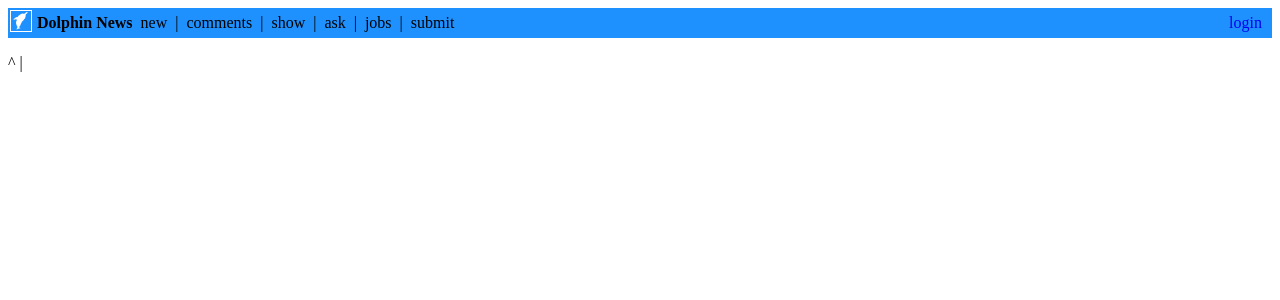
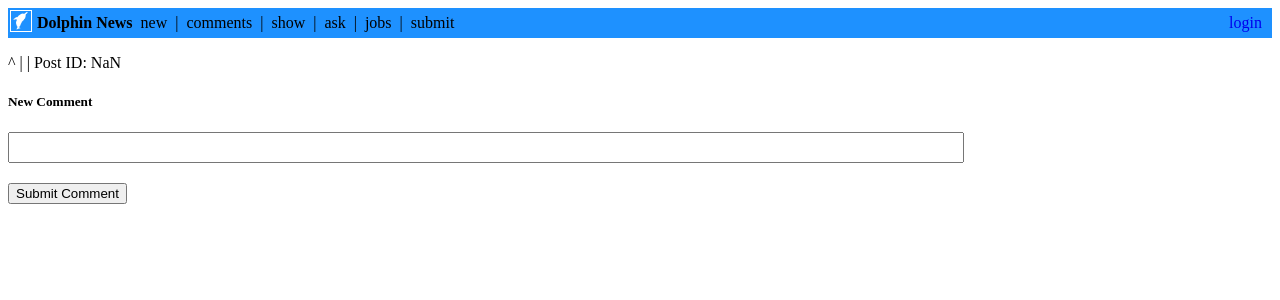
Before and after one commit to BingoBois/DolphinNewsFrontend, a React (Create React App) app: page /post in a window 1280 px wide. Shown: the top 300 px of the page. Built offline with nearby package versions, Linux system fonts and the light colour scheme.

Commit message:
Basic-foundation for new Comment, can see input in console when onSubmit

```diff
--- a/src/api/DataHandler.ts
+++ b/src/api/DataHandler.ts
@@ -5,7 +5,7 @@ import { CommentObject } from 'src/types/comment';
 
 
 const API_URL = "http://80.240.24.203:3000" //"80.167.223.178";
-//const LOCAL_URL = "http://localhost:3000";
+//onst API_URL = "http://localhost:3000";
 
 enum HttpRequestType {
     Get,
--- a/src/components/Comment.tsx
+++ b/src/components/Comment.tsx
@@ -19,6 +19,7 @@ export default class Comment extends React.Component<RealComment,any>{
               <p className="userText">{this.props.username}</p>
               <p className="timeText">{this.props.time}</p>
               <p className="rowDivider unselectable">|</p>
+
           </div>
       </div>
     );
--- a/src/screens/MainScreen.tsx
+++ b/src/screens/MainScreen.tsx
@@ -66,7 +66,7 @@ class MainScreen extends React.Component<any, mainScreenState> {
                 {tableData}
                 <br/>
                 {commentTableTest}
-                <h2 style={{marginBottom: 40}} onClick={() => {
+                <h2 style={{marginBottom: 40, cursor: 'pointer'}} onClick={() => {
                     store.updatePosts()
                 }}>More</h2>
 
--- a/src/screens/PostScreen.tsx
+++ b/src/screens/PostScreen.tsx
@@ -9,16 +9,22 @@ interface PostState {
   postUrl: string | undefined,
   postKarma: number | undefined,
   comments: Array<RealComment> | undefined
+  newComment: string
 }
 
 export default class PostScreen extends React.Component<any, PostState>{
+
+
   state = {
     postId: undefined,
     postContent: undefined,
     postUrl: undefined,
     postKarma: undefined,
-    comments: []
+    comments: [],
+    newComment: ""
   }
+
+
 
   componentWillMount(){
     this.setState({
@@ -35,6 +41,7 @@ export default class PostScreen extends React.Component<any, PostState>{
       getPostById(this.state.postId).then((data) => {
         //@ts-ignore
         this.setState({postContent : data[0].post_text, postUrl: data[0].post_url, postKarma: 85});
+        console.log(this.state.postContent)
       });
     }
   }
@@ -45,19 +52,45 @@ export default class PostScreen extends React.Component<any, PostState>{
       getCommetsFromPostId(this.state.postId).then((data) => {
         //@ts-ignore
         this.setState({comments : data});
+        console.log(this.state.comments)
       });
     }
   }
+
+  handleCommentInput(event:React.FormEvent<HTMLInputElement>){
+
+  this.setState({newComment: event.currentTarget.value})
+
+  }
+
+  handleSubmit = async ( e: React.FormEvent<HTMLFormElement>):Promise<void> => {
+      e.preventDefault();
+      console.log(this.state.newComment)
+  }
+
 
   render(){
     const comments = this.state.comments.map((comment: RealComment) => {
       return(<Comment key={comment.id} content={comment.content} karma={comment.karma} time={comment.time} fk_user={comment.fk_user} username={comment.username} id={comment.id}/>);
     });
+
+
     return(
       <div>
-        <p>^{this.state.postKarma} | {this.state.postContent}</p>
+        <p>^{this.state.postKarma} | {this.state.postContent} | Post ID: {this.state.postId}</p>
         <p><a href={this.state.postUrl}>{this.state.postUrl}</a></p>
+
         <div>{comments}</div>
+
+        <h5>New Comment</h5>
+        <form  onSubmit={this.handleSubmit}>
+          <label htmlFor="test" >
+             <input  style={{width:"75%", height: "25px", lineHeight:"1.5em", marginBottom:"20px", display: "inline-block"}} value={this.state.newComment} className="name" onChange={e => this.handleCommentInput(e)} />
+           </label>
+           <br/>
+           <input type="submit" value="Submit Comment" />
+        </form>
+
       </div>
     );
   }
```
